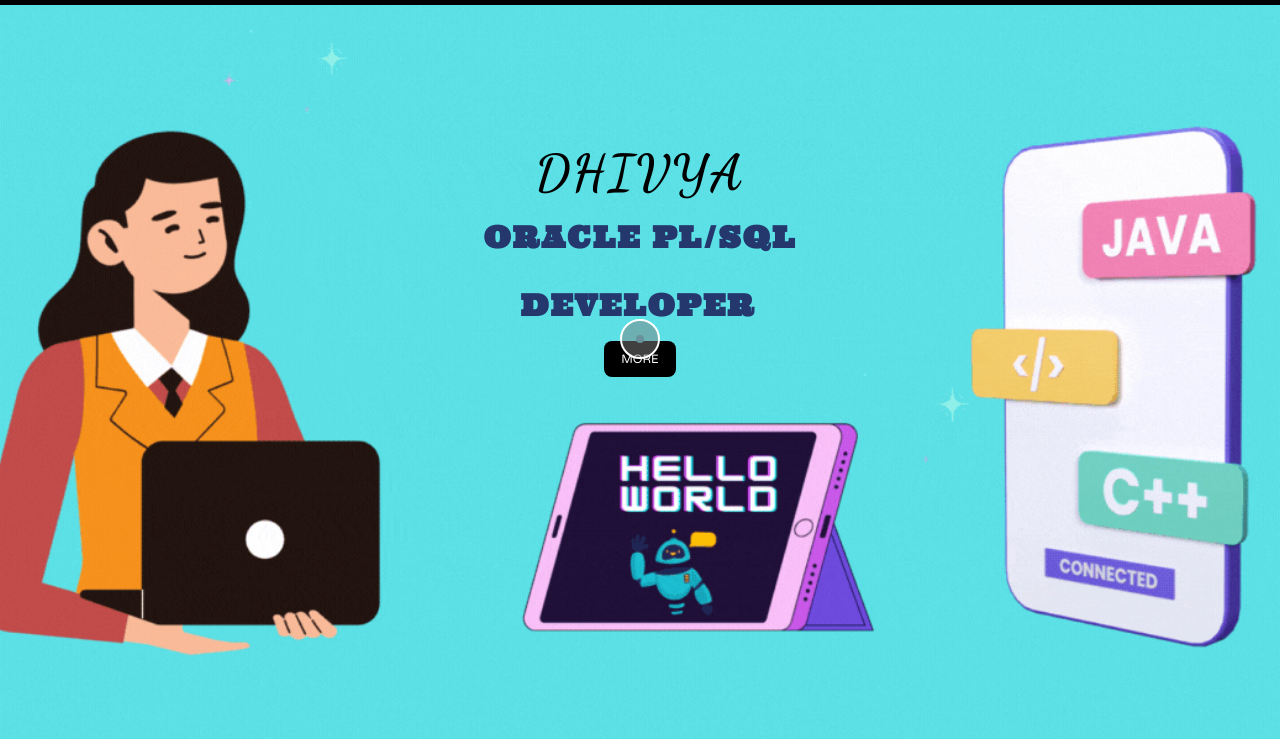
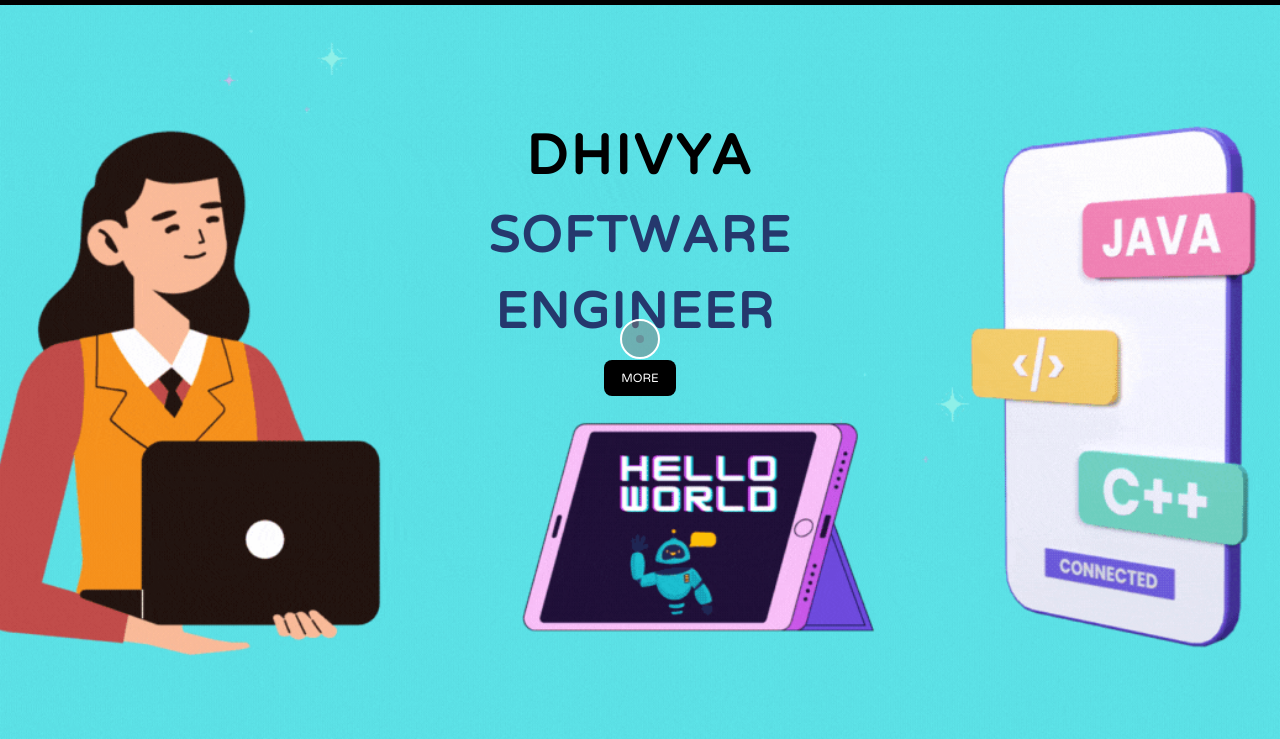
Before and after one commit to Dhivya-E/Portfolio, a plain HTML site: page index.html in a window 1280 px wide. Shown: the part 61-800 px from the top of the page. Drawn offline with nearby package versions, Linux system fonts and the light colour scheme; a web font is replaced by a local one.

Commit message:
commit 7

```diff
--- a/index.html
+++ b/index.html
@@ -64,9 +64,9 @@
           <div class="typewriter">
               <div class="text">
                 <div class="wrapper">
-                  <p class="p1 px-2">ORACLE PL/SQL </p>
+                  <p class="p1 px-2"> SOFTWARE </p>
                   <div class="hidden-box">
-                  <P class="p2">DEVELOPER</P></div>
+                  <P class="p2">ENGINEER</P></div>
                 </div>
               </div>
           </div>
@@ -114,7 +114,7 @@
     <div class="col-9 col-md-5 text-md-end">
       <h5 class="fade-in-text-1">2024-Present</h5>
       <h5 class="fade-in-text-1">Professional Career at Accenture</h5>
-      <p class="fade-in-text-1">After joining Accenture as an Associate Software Engineer, I started working on the Oracle Retail project as a PL/SQL Developer.This opportunity has further strengthened my expertise in SQL and database technologies while allowing me to contribute to a critical business application.</p>
+      <p class="fade-in-text-1">After joining Accenture as an Associate Software Engineer, I started working on the Oracle Retail project.This opportunity has further strengthened my expertise in Oracle MOM technologies while allowing me to contribute to a critical business application.</p>
     </div>
     <div class="col-3 col-md-2 text-center fade-in-img">
       <img class="rounded-circle border border-5 border-white img-fluid" src="images/about-img-1.jpeg" alt="img">
@@ -128,7 +128,7 @@
      <!-- Footer -->
      <footer>
       <div class=" text-white container-xxl flex-wrap pt-3 d-flex align-items-center justify-content-center justify-content-md-between">
-        <p>Copyright © 2024 Dhivya E</p>
+        <p>Copyright © 2024-<span id="currentYear"></span> Dhivya E</p>
         <ul class="social-icons d-flex">
             <a href="https://www.linkedin.com/in/dhivya-e-09a873219/" target="_blank" class="bg-primary mx-2 text-white d-flex align-items-center justify-content-center text-decoration-none rounded-circle"><small><i class="fa-brands fa-linkedin-in"></i></small></a>
             <a href="https://github.com/Dhivya-E" target="_blank" class="mx-2  bg-white text-black d-flex align-items-center justify-content-center text-decoration-none rounded-circle"><i class="fa-brands fa-github"></i></i></a>
@@ -159,6 +159,8 @@
           });
       });
 
+      document.getElementById("currentYear").textContent = new Date().getFullYear();
+
 
       </script>
       <script src="script.js"></script>
--- a/style.css
+++ b/style.css
@@ -49,14 +49,13 @@
   }
   .hero h1{
     margin-top: -150px;
-    font-family: 'Dancing Script', cursive !important;
-    color: black !important;
+
+   color: black !important;
     letter-spacing: 3px;
-    font-size: 50px;
+
   }
  .hero p{
-  font-family: "Ultra", serif;
-  font-size: 30px;
+  font-size: 25px;
   letter-spacing: 2px;
   color: #25386d !important;
  }
@@ -189,7 +188,7 @@
 }
 
 .wrapper .p2 {
-    margin: 1rem 0;
+    margin-bottom: 1rem;
     transform: translateX(100%);
     animation:
         typing-backward 8s steps(80, end) 1 0s forwards , /* Delay the start until after .hidden-box expands */
@@ -206,10 +205,23 @@
 /* The type and backward appearance effect for .p2 */
 @keyframes typing-backward {
     0% { transform: translateX(150%); }
-    50%,100% { transform: translateX(45PX); }
+    50%,100% { transform: translateX(15PX); }
 
 }
 
+.hero h1{
+  font-size: 30px;
+}
+/* Styles for laptop and larger screens (e.g., greater than 768px) */
+@media screen and (min-width: 769px) {
+  .hero .p1, .hero .p2 {
+    font-size: 50px; /* Larger font size for laptops */
+  }
+
+  .hero h1{
+    font-size:55px;
+  }
+}
 /* The typewriter cursor effect */
 
 /* Define the keyframes for fade-in effect */
```
Also changed, not shown: contact.html (+4 -1 lines), curriculum.html (+4 -2 lines), hobbies.html (+4 -1 lines), project.html (+5 -3 lines).
